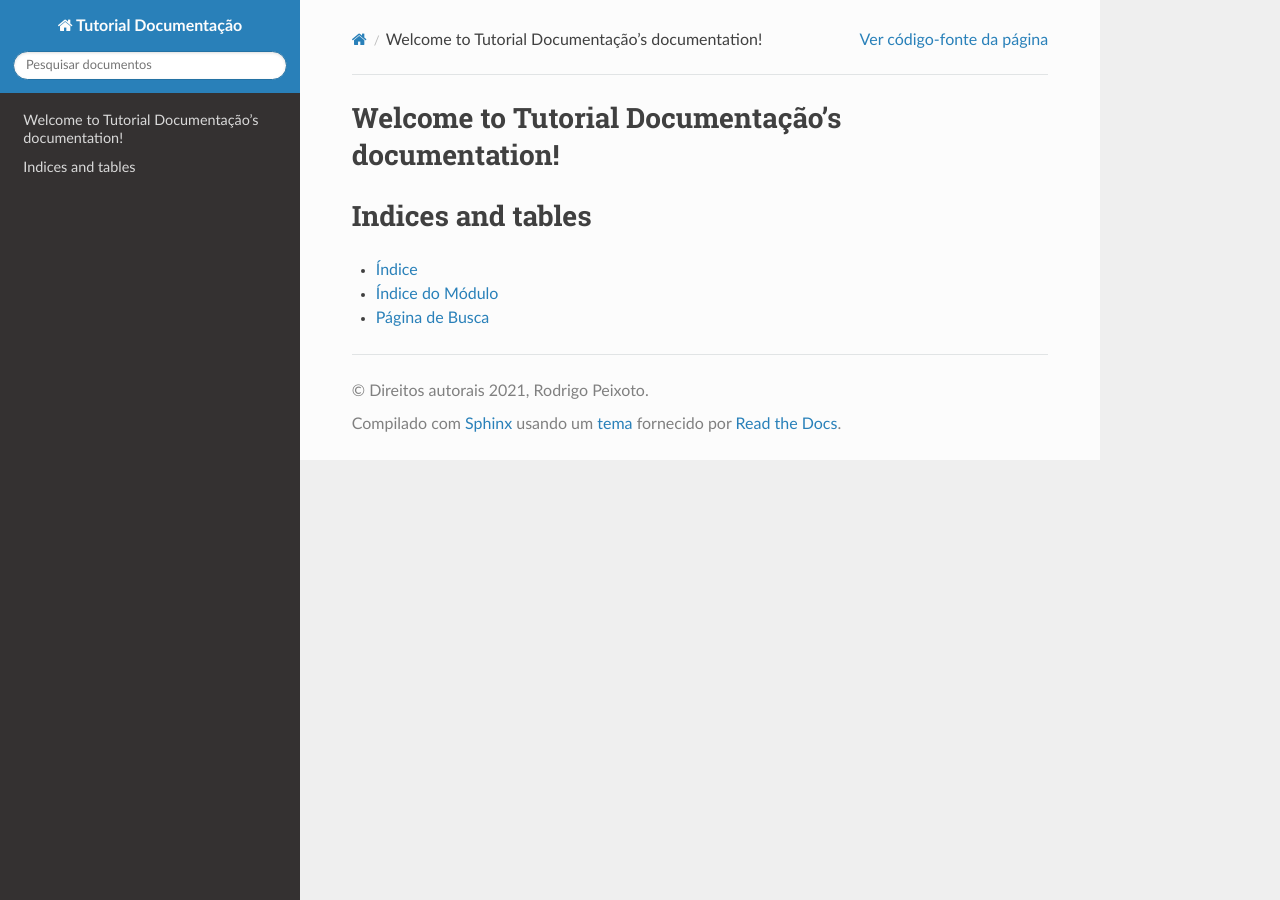
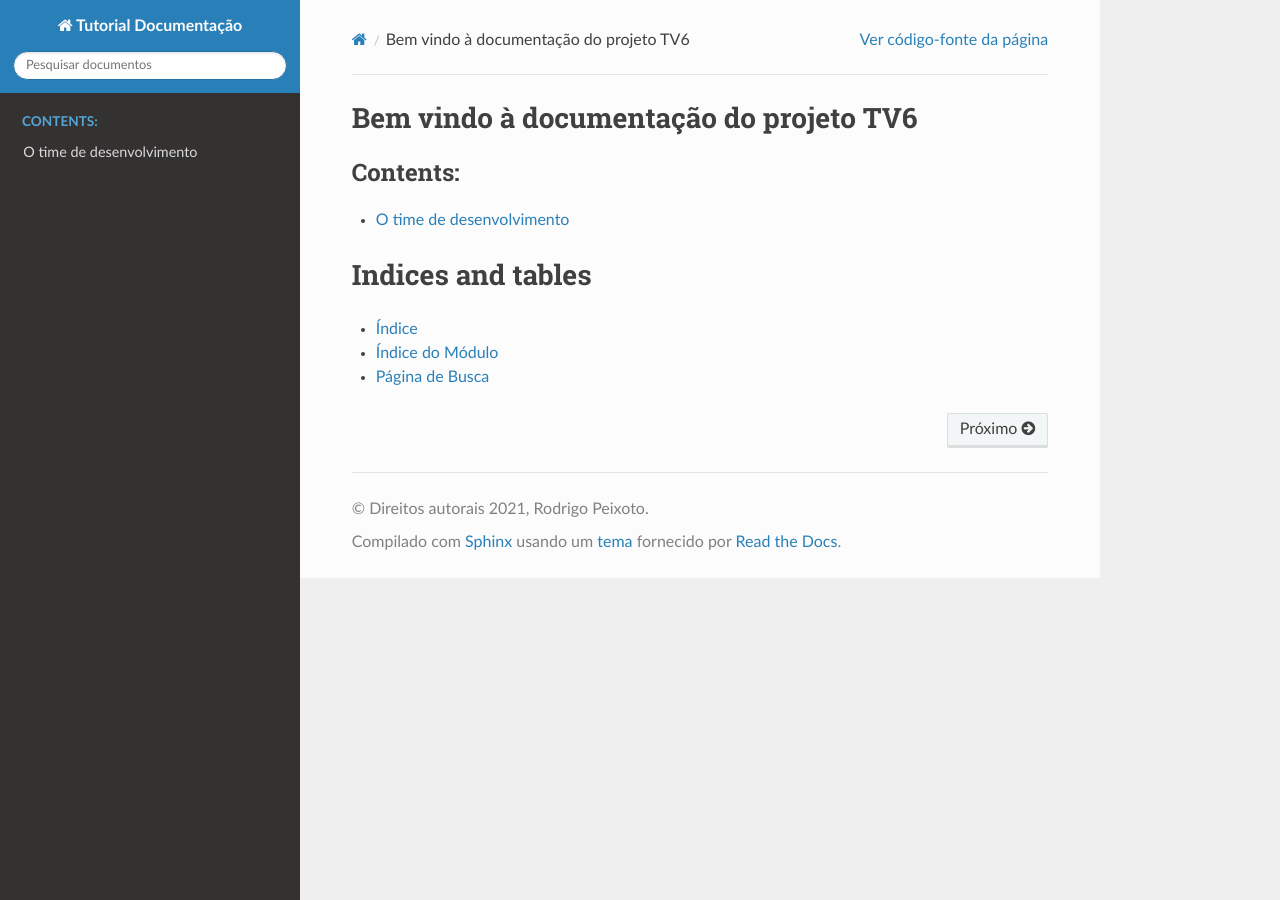
Before and after one commit to rodrigopex/docs_tutorial, a Sphinx documentation site: the page built from docs/source/index.rst, in a window 1280 px wide. Built offline with Sphinx 7.4.7 and the Read the Docs theme 2.0.0, drawn with Linux system fonts in a browser that asks for light colours; formulas are drawn with MathJax 3.

Commit message:
Add team.rst file and insert it to index file
Signed-off-by: Rodrigo Peixoto <rodrigopex@gmail.com>

```diff
--- a/docs/source/index.rst
+++ b/docs/source/index.rst
@@ -3,13 +3,14 @@
    You can adapt this file completely to your liking, but it should at least
    contain the root `toctree` directive.
 
-Welcome to Tutorial Documentação's documentation!
-=================================================
+Bem vindo à documentação do projeto TV6
+=======================================
 
 .. toctree::
    :maxdepth: 2
    :caption: Contents:
 
+   team
 
 
 Indices and tables
--- /dev/null
+++ b/docs/source/team.rst
@@ -0,0 +1,5 @@
+O time de desenvolvimento
+=========================
+
+* João
+* Maria
```
